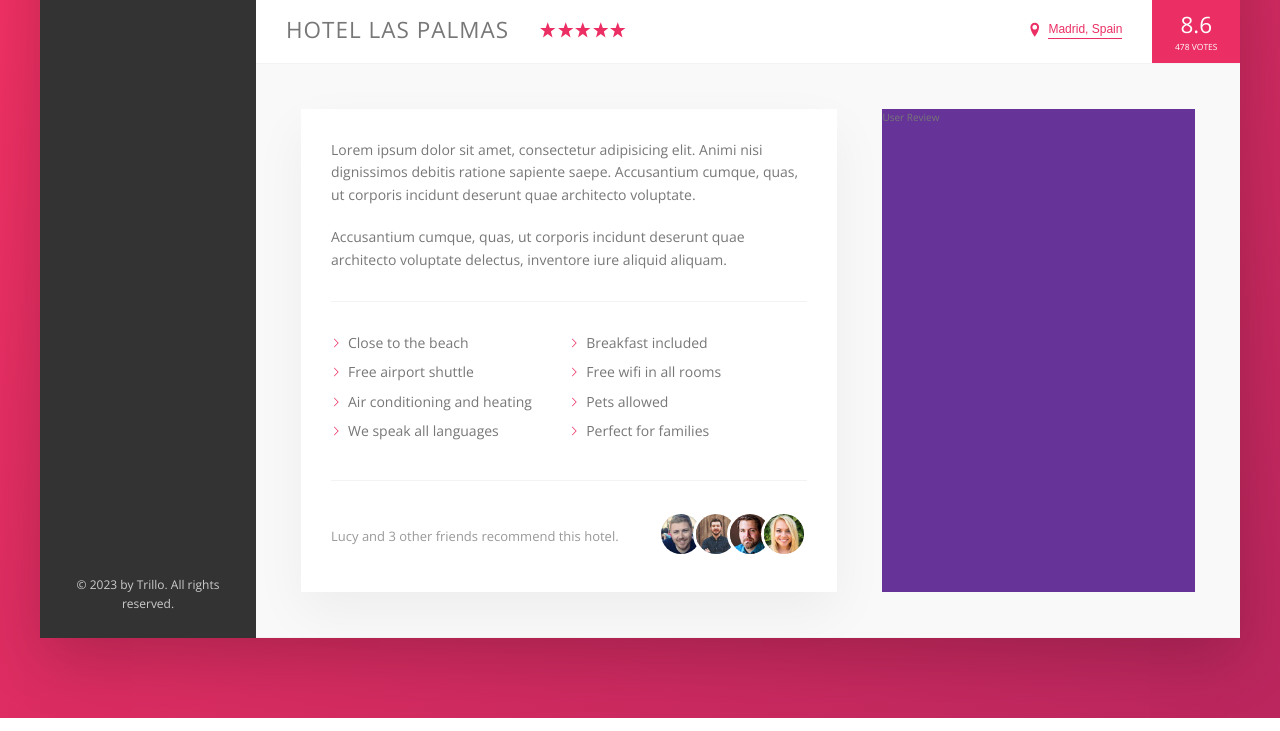
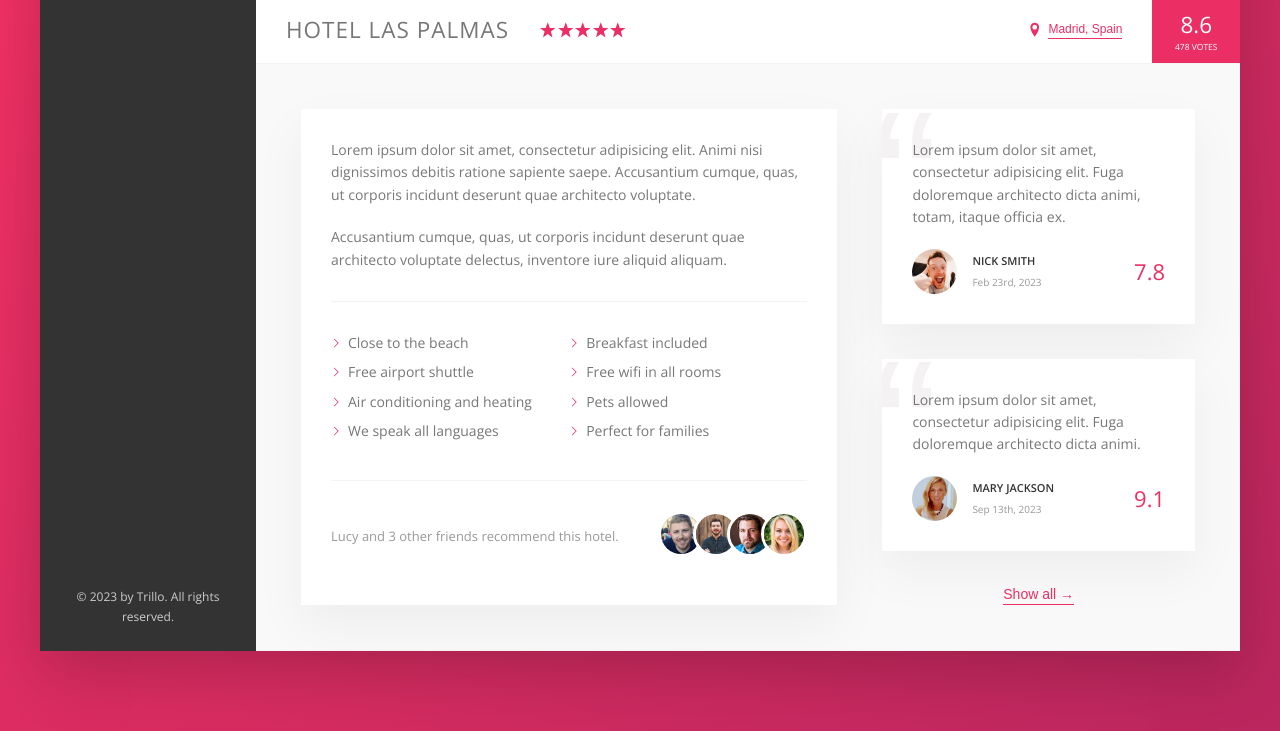
Before and after one commit to UtkarshMishra12/Trillo, a website: page index.html in a window 1280 px wide. Shown: the part 538-1269 px from the top of the page. Drawn offline with nearby package versions, Linux system fonts and the light colour scheme.

Commit message:
User Reviews
Signed-off-by: Utkarsh Mishra <nasautkarsh@gmail.com>

```diff
--- a/index.html
+++ b/index.html
@@ -170,8 +170,37 @@
                                 </div>
                             </div>
                         </div>
+
                         <div class="user-reviews">
-                            User Review
+                            <figure class="review">
+                                <blockquote class="review__text">
+                                    Lorem ipsum dolor sit amet, consectetur adipisicing elit. Fuga doloremque architecto dicta animi, totam, itaque officia ex.
+                                </blockquote>
+                                <figcaption class="review__user">
+                                    <img src="img/user-1.jpg" alt="User 1" class="review__photo">
+                                    <div class="review__user-box">
+                                        <p class="review__user-name">Nick Smith</p>
+                                        <p class="review__user-date">Feb 23rd, 2023</p>
+                                    </div>
+                                    <div class="review__rating">7.8</div>
+                                </figcaption>
+                            </figure>
+
+                            <figure class="review">
+                                <blockquote class="review__text">
+                                    Lorem ipsum dolor sit amet, consectetur adipisicing elit. Fuga doloremque architecto dicta animi.
+                                </blockquote>
+                                <figcaption class="review__user">
+                                    <img src="img/user-2.jpg" alt="User 2" class="review__photo">
+                                    <div class="review__user-box">
+                                        <p class="review__user-name">Mary Jackson</p>
+                                        <p class="review__user-date">Sep 13th, 2023</p>
+                                    </div>
+                                    <div class="review__rating">9.1</div>
+                                </figcaption>
+                            </figure>
+
+                            <button class="btn-inline">Show all <span>&rarr;</span></button>
                         </div>
                     </div>
                 </main>
--- a/sass/_components.scss
+++ b/sass/_components.scss
@@ -273,8 +273,17 @@
     cursor: pointer;
     transition: all .2s;
 
+    .span{
+        margin-left: 3px;
+        transition: margin-left .2s;
+    }
+
     &:hover{
         color: var(--color-grey-dark-1);
+
+        span{
+            margin-left: 8px;
+        }
     }
     &:focus{
         outline: none;
@@ -371,3 +380,63 @@
         }
     }
 }
+
+
+/////////////////////////////////////
+/// REVIEWS
+.review{
+    background-color: #fff;
+    box-shadow: var(--shadow-light);
+    padding: 3rem;
+    margin-bottom: 3.5rem;
+    position: relative;
+    overflow: hidden;
+
+    &__text{
+        margin-bottom: 2rem;
+        z-index: 10;
+        position: relative;
+    }
+    &__user{
+        display: flex;
+        align-items: center;
+    }
+    &__photo{
+        height: 4.5rem;
+        width: 4.5rem;
+        border-radius: 50%;
+        margin-right: 1.5rem;
+    }
+    &__user-box{
+        margin-right: auto;
+    }
+    &__user-name{
+        color: var(--color-grey-dark-1);
+        font-size: 1.1rem;
+        font-weight: 600;
+        text-transform: uppercase;
+        margin-bottom: .4rem;
+    }
+    &__user-date{
+        font-size: 1rem;
+        color: var(--color-grey-dark-3);
+    }
+    &__rating{
+        color: var(--color-primary);
+        font-size: 2.2rem;
+        font-weight: 300;
+    }
+
+    &::before{
+        content: "\201C";
+        position: absolute;
+        top: -2.75rem;
+        left: -1rem;
+        line-height: 1;
+        font-size: 20rem;
+        color: var(--color-grey-light-2);
+        font-family: sans-serif;
+        z-index: 1;
+
+    }
+}
--- a/sass/_layout.scss
+++ b/sass/_layout.scss
@@ -37,6 +37,7 @@
 }
 
 .detail {
+  font-size: 1.4rem;
   display: flex;
   padding: 4.5rem;
   background-color: var(--color-grey-light-1);
@@ -44,7 +45,6 @@
 }
 
 .description {
-  font-size: 1.4rem;
   background-color: #fff;
   box-shadow: var(--shadow-light);
   padding: 3rem;
@@ -53,6 +53,9 @@
 }
 
 .user-reviews {
-  background-color: rebeccapurple;
   flex: 1;
+
+  display: flex;
+  flex-direction: column;
+  align-items: center;
 }
```
Also changed, not shown: css/style.css.
